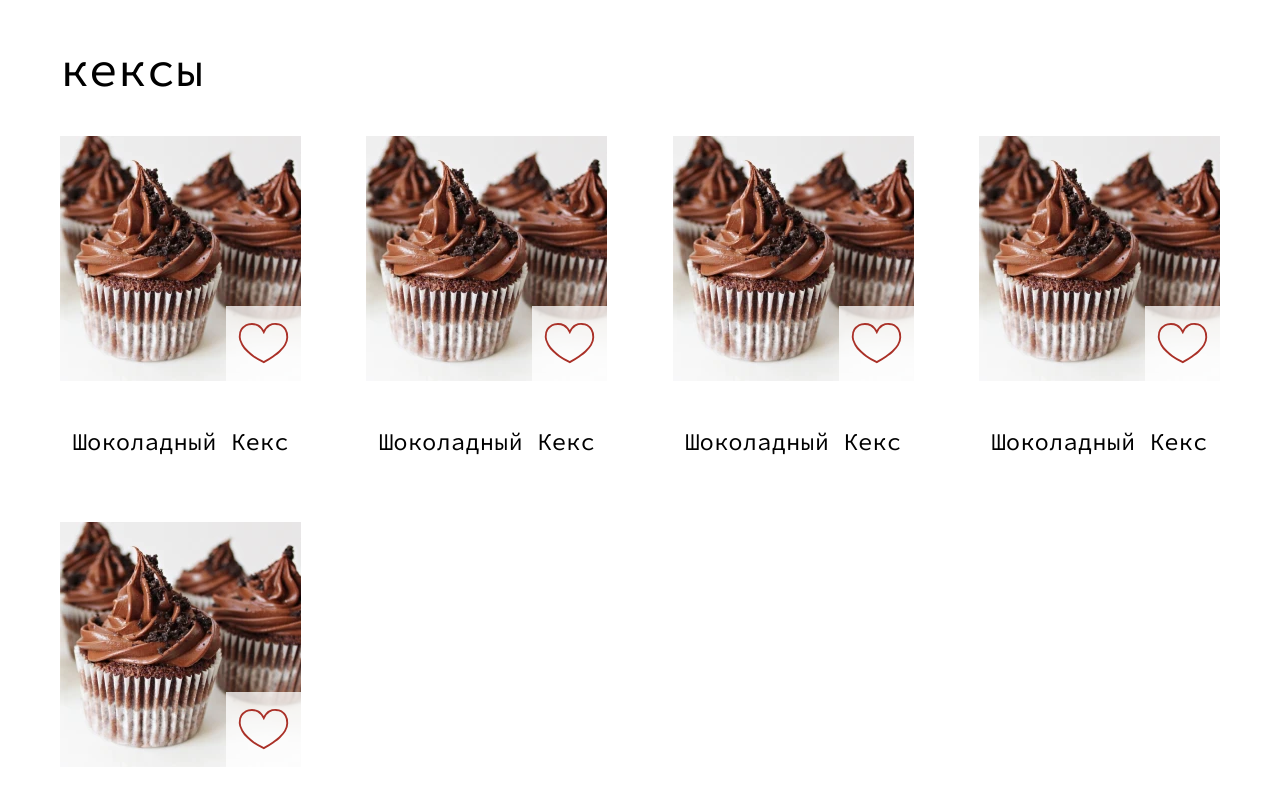
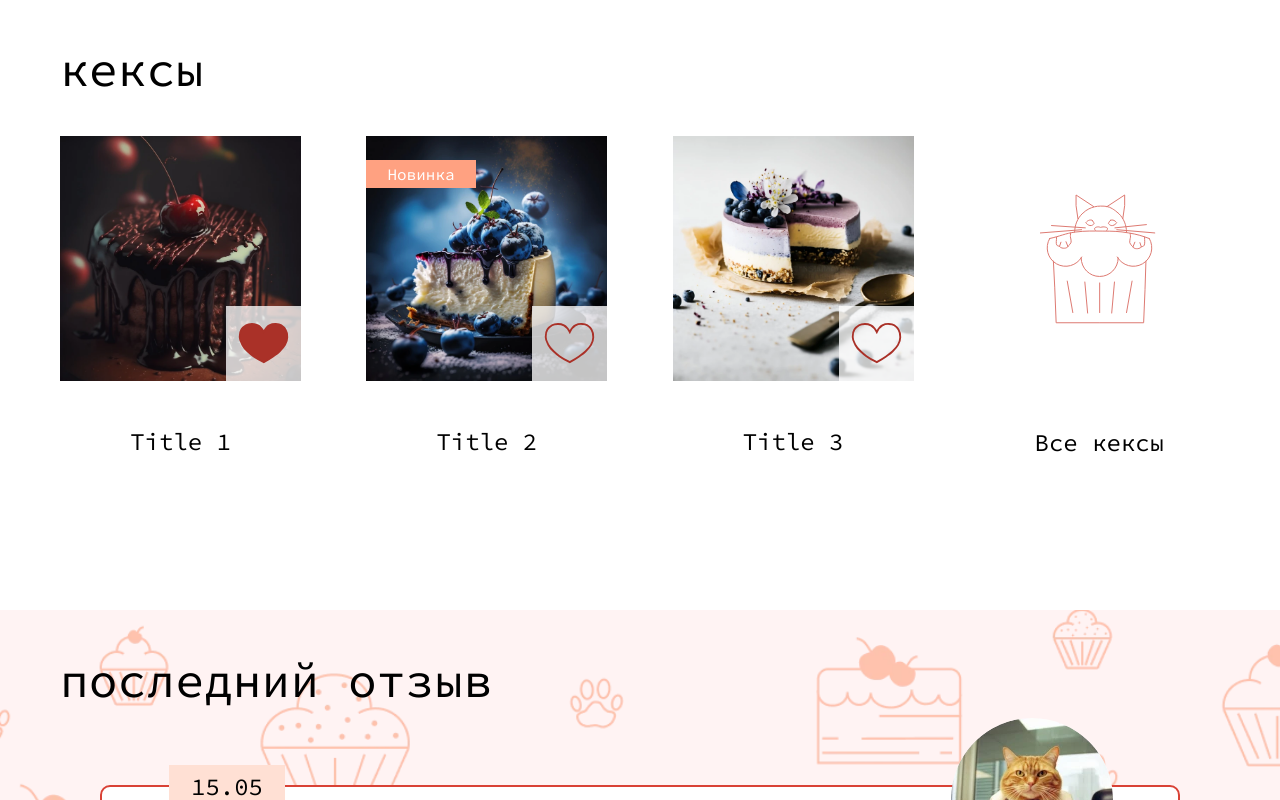
Before and after one commit to GrachevaJ/keks, a React (Create React App) app in the folder project/: page / in a window 1280 px wide. Shown: the part 680-1480 px from the top of the page. Built offline with nearby package versions, Linux system fonts and the light colour scheme.

Commit message:
Оживляет компонент при помощи пропов

```diff
--- a/project/src/components/app/app.tsx
+++ b/project/src/components/app/app.tsx
@@ -8,16 +8,17 @@ import ErrorPage from '../../pages/error-page/error-page';
 import SignUp from '../../pages/sign-up/sign-up';
 import PrivateRoute from '../private-route/private-route';
 import { AppRoute, AuthorizationStatus } from '../../const';
+import { Offer } from '../../types/types';
 
 
 type AppProps = {
-  cardsCount: number;
+  offers: Offer[];
 }
 
-const App = ({cardsCount}: AppProps): JSX.Element => (
+const App = ({offers}: AppProps): JSX.Element => (
   <BrowserRouter>
     <Routes>
-      <Route index element={<Main cardsCount={cardsCount} />} />
+      <Route index element={<Main offers={offers} />} />
       <Route path={AppRoute.Login} element={<Login />} />
       <Route path={AppRoute.SignUp} element={<SignUp />} />
       <Route path={AppRoute.Favourites}
--- /dev/null
+++ b/project/src/components/card-list/card-list.tsx
@@ -0,0 +1,15 @@
+import type { Offer } from '../../types/types';
+
+import Card from '../card/card';
+
+type CardListProps = {
+  offers: Offer[];
+};
+
+const CardList = ({offers}: CardListProps): JSX.Element => (
+  <>
+    {offers.map((offer) => <Card key={offer.id} {...offer} />)}
+  </>
+);
+
+export default CardList;
--- a/project/src/components/card/card.tsx
+++ b/project/src/components/card/card.tsx
@@ -1,20 +1,31 @@
-const Card = (): JSX.Element => (
+import type { Offer } from '../../types/types';
+import { AppRoute } from '../../const';
+
+const Card = ({
+  id,
+  title,
+  previewImage,
+  previewImageWebp,
+  isFavorite,
+  isNew,
+}: Offer): JSX.Element => (
   <li className="random-main__item">
     <div className="card-item">
       <a className="card-item__img-link" href="#">
         <div className="card-item__img-wrapper">
           <picture>
-            <source type="image/webp" srcSet="img/content/chocolate-pie.webp, img/content/chocolate-pie@2x.webp 2x" /><img src="img/content/chocolate-pie.jpg" srcSet="img/content/chocolate-pie@2x.jpg 2x" width="241" height="245" alt="Шоколадный кекс." />
+            <source type="image/webp" srcSet={`${previewImageWebp}, ${previewImageWebp.split('.')[0]}@2x.webp 2x`} /><img src={previewImage} srcSet={`${previewImage.split('.')[0]}@2x.jpg 2x`} width="241" height="245" alt={title} />
           </picture>
         </div>
+        {isNew && <span className="card-item__label">Новинка</span>}
       </a>
-      <button className="card-item__favorites"><span className="visually-hidden">Добавить в избранное</span>
+      <button className={`card-item__favorites ${isFavorite ? 'card-item__favorites--active' : ''}`}><span className="visually-hidden">Добавить в избранное</span>
         <svg width="51" height="41" aria-hidden="true">
           <use xlinkHref="#icon-like"></use>
         </svg>
       </button>
-      <a className="card-item__link" href="#">
-        <h3 className="card-item__title"><span>Шоколадный Кекс</span></h3>
+      <a className="card-item__link" href={`${AppRoute.ProductPage}/${id}`}>
+        <h3 className="card-item__title"><span>{title}</span></h3>
       </a>
     </div>
   </li>
--- a/project/src/index.tsx
+++ b/project/src/index.tsx
@@ -1,7 +1,8 @@
 import React from 'react';
 import ReactDOM from 'react-dom/client';
 import App from './components/app/app';
-const CARDS_COUNT = 5;
+import { offers } from './mocks/mocks';
+
 
 const root = ReactDOM.createRoot(
   document.getElementById('root') as HTMLElement,
@@ -9,6 +10,6 @@ const root = ReactDOM.createRoot(
 
 root.render(
   <React.StrictMode>
-    <App cardsCount={CARDS_COUNT}/>
+    <App offers={offers}/>
   </React.StrictMode>,
 );
--- /dev/null
+++ b/project/src/mocks/mocks.ts
@@ -0,0 +1,48 @@
+import type { Offer } from '../types/types';
+
+export const offers: Offer[] = [
+  {
+    id: '1',
+    title: 'Title 1',
+    category: 'bisque',
+    type:  'honey-cake',
+    price: 300,
+    previewImage: 'img/content/chocolate-cake.jpg',
+    previewImageWebp: 'img/content/chocolate-cake.webp',
+    isFavorite: true,
+    isNew: false,
+  },
+  {
+    id: '2',
+    title: 'Title 2',
+    category: 'cheesecake',
+    type:  'new-york',
+    price: 500,
+    previewImage: 'img/content/blueberry-cake.jpg',
+    previewImageWebp: 'img/content/blueberry-cake.webp',
+    isFavorite: false,
+    isNew: true,
+  },
+  {
+    id: '3',
+    title: 'Title 3',
+    category: 'shortbread',
+    type:  'lemon',
+    price: 450,
+    previewImage: 'img/content/cheesecake-vegetarian.jpg',
+    previewImageWebp: 'img/content/cheesecake-vegetarian.webp',
+    isFavorite: false,
+    isNew: false,
+  },
+  {
+    id: '4',
+    title: 'Title 4',
+    category: 'shortbread',
+    type:  'lemon',
+    price: 450,
+    previewImage: 'img/content/cheesecake-vegetarian.jpg',
+    previewImageWebp: 'img/content/cheesecake-vegetarian.webp',
+    isFavorite: false,
+    isNew: false,
+  }
+];
--- a/project/src/pages/main/main.tsx
+++ b/project/src/pages/main/main.tsx
@@ -1,12 +1,13 @@
-import Card from '../../components/card/card';
+import CardList from '../../components/card-list/card-list';
 import Footer from '../../components/footer/footer';
 import Header from '../../components/header/header';
+import { Offer } from '../../types/types';
 
 type MainProps = {
-  cardsCount: number;
+  offers: Offer[];
 }
 
-const Main = ({cardsCount = 0}: MainProps):JSX.Element => (
+const Main = ({offers}: MainProps):JSX.Element => (
   <>
     <Header />
     <main>
@@ -26,7 +27,19 @@ const Main = ({cardsCount = 0}: MainProps):JSX.Element => (
         <div className="container">
           <h2 className="random-main__title">кексы</h2>
           <ul className="random-main__list">
-            {Array.from({length: cardsCount}, () => <Card key={1}/>)}
+            <CardList offers={[...offers].sort(() => 0.5 - Math.random()).slice(0,3)} />
+            <li className="random-main__item">
+              <a className="random-main__link" href="#">
+                <div className="random-main__icon-wrapper">
+                  <div className="random-main__icon">
+                    <svg width="120" height="130" aria-hidden="true">
+                      <use xlinkHref="#icon-keks"></use>
+                    </svg>
+                  </div>
+                </div>
+                <h3 className="random-main__subtitle">Все кексы</h3>
+              </a>
+            </li>
           </ul>
         </div>
       </section>
--- /dev/null
+++ b/project/src/types/types.ts
@@ -0,0 +1,11 @@
+export type Offer = {
+  id: string;
+  title: string;
+  category: 'bisque' | 'cheesecake' | 'shortbread' | 'dessert';
+  type: 'chocolate' | 'vanilla' | 'vegetarian' | 'honey-cake' | 'lemon' | 'new-york' | 'tart' | 'funnel-cake' | 'basket-cake' | 'chocolate-muffin' | 'brand-muffin';
+  price: number;
+  previewImage: string;
+  previewImageWebp: string;
+  isFavorite: boolean;
+  isNew: boolean;
+};
```
